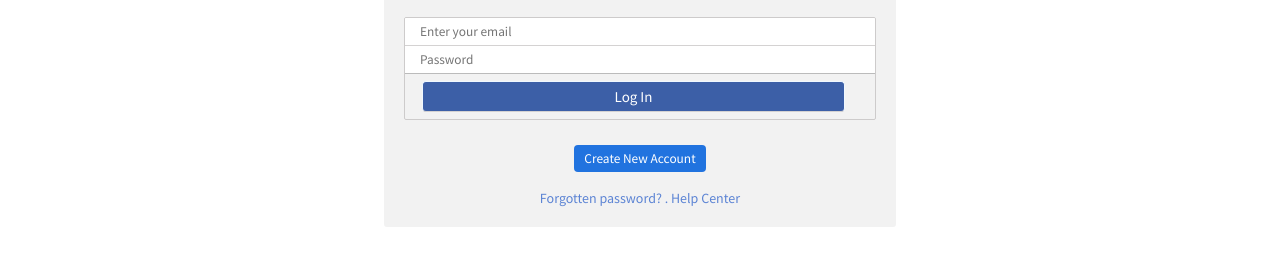
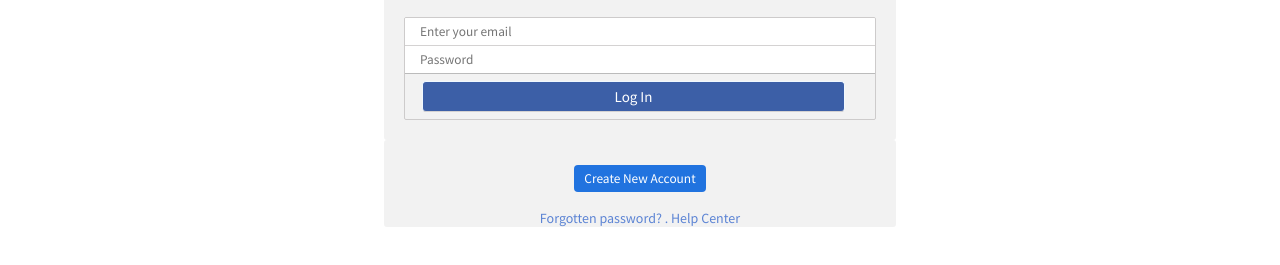
Before and after one commit to ador67/facebook, a plain HTML site: page index.html in a window 1280 px wide. Shown: the part 67-332 px from the top of the page. Drawn offline with Linux system fonts and the light colour scheme.

Commit message:
Update index.html

```diff
--- a/index.html
+++ b/index.html
@@ -71,6 +71,12 @@
         }
         .crt-btn{
             text-align: center;
+            background-color: rgba(238, 238, 238, 0.753);
+            width: 40%;
+            margin: auto;
+            padding:0 0 0 0 20px;
+            border-radius: 3px;
+            overflow: hidden;
         }
         .crt-btn input{
             margin-top: 25px ;
@@ -112,13 +118,15 @@
                  </div>
             </div>
 
-            <div class="crt-btn">
+
+
+
+        </form>
+
+        <div class="crt-btn">
                <a href="crate page\index.html"> <input type="submit" value="Create New Account"> </a><br>
                 <b>Forgotten password?<b> . <b>Help Center<b>
             </div>
-
-
-        </form>
 
     </div>
 
```
